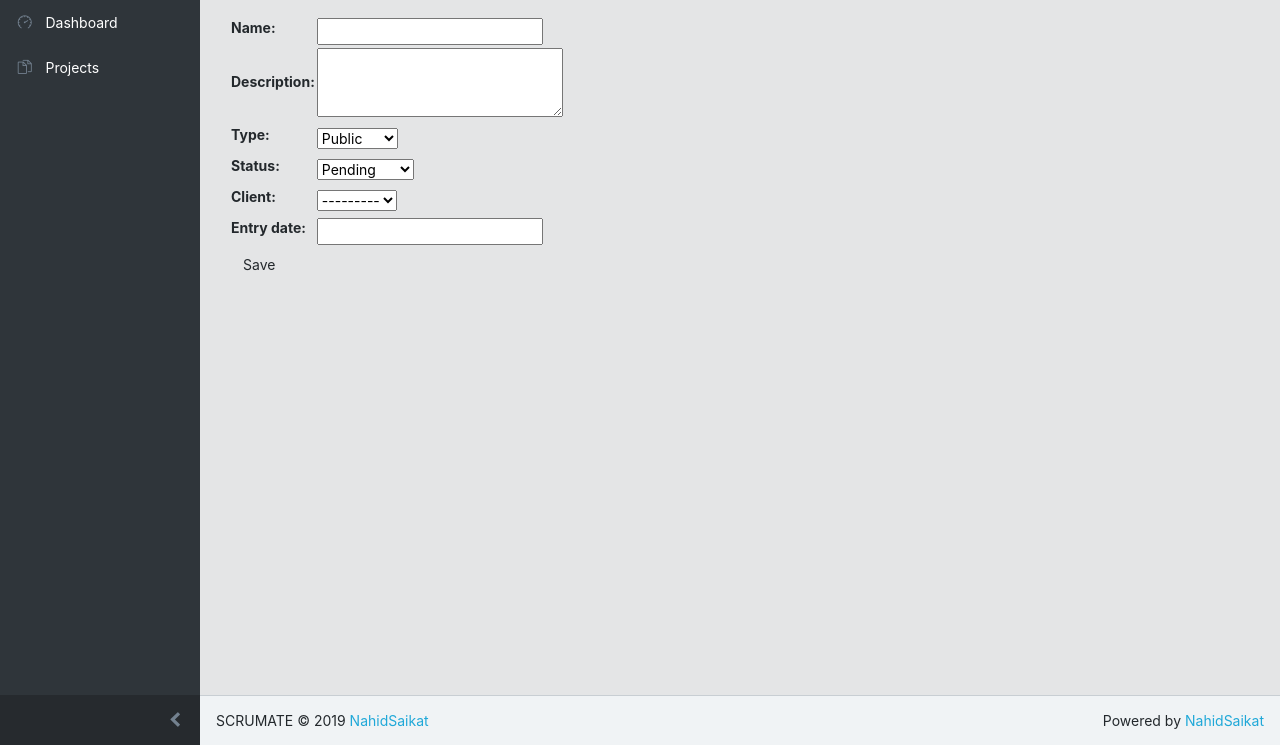
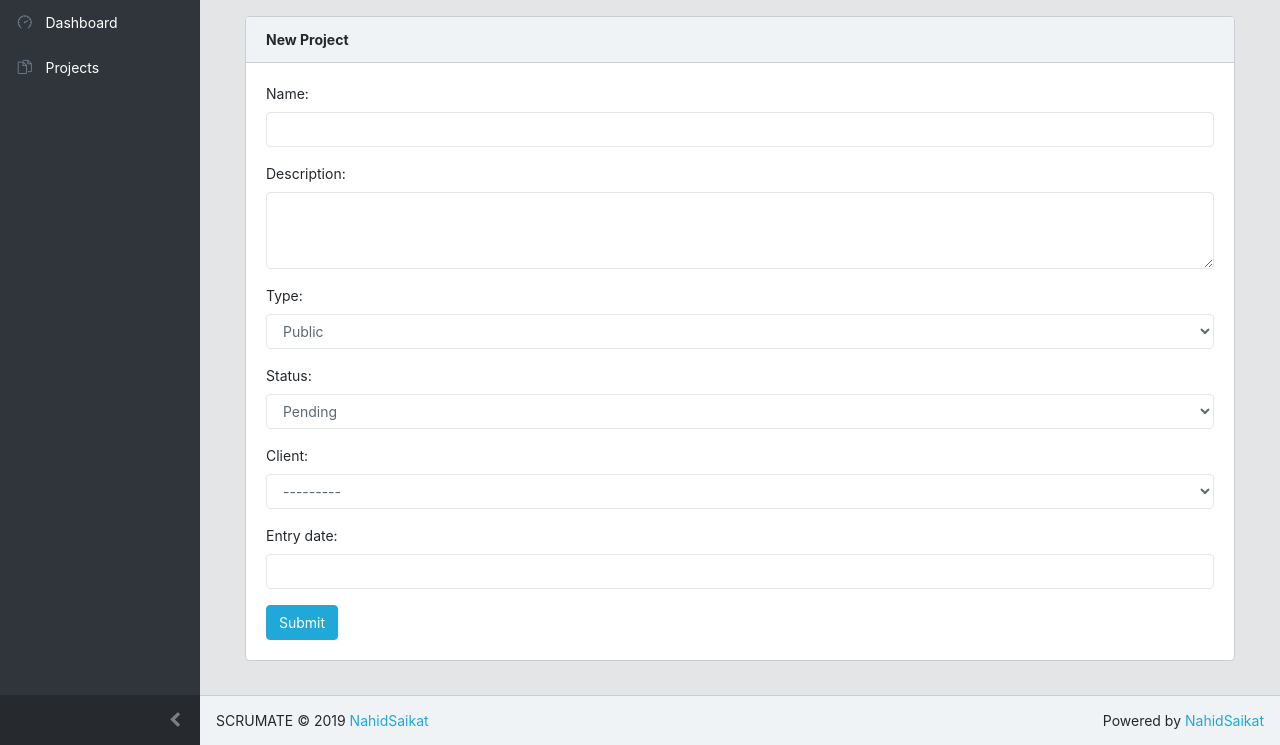
Before and after one commit to nahidsaikat/scrumate, a Django app: page /project/add/ in a window 1280 px wide. Shown: the part 55-800 px from the top of the page. Run offline with Django 3.2, Linux system fonts and the light colour scheme; the visitor is signed in with stand-in values (Sample User, id 1); data comes from the database, SQL or seed files in the repository; some libraries are stand-ins or nearby versions.

Commit message:
<35> Making project add page beautiful.

```diff
--- /dev/null
+++ b/core/templates/includes/form.html
@@ -0,0 +1,38 @@
+{% load widget_tweaks %}
+
+{% for hidden_field in form.hidden_fields %}
+  {{ hidden_field }}
+{% endfor %}
+
+{% if form.non_field_errors %}
+  <div class="alert alert-danger" role="alert">
+    {% for error in form.non_field_errors %}
+      {{ error }}
+    {% endfor %}
+  </div>
+{% endif %}
+
+{% for field in form.visible_fields %}
+  <div class="form-group">
+    {{ field.label_tag }}
+
+    {% if form.is_bound %}
+      {% if field.errors %}
+        {% render_field field class="form-control is-invalid" placeholder=field.text.label %}
+        {% for error in field.errors %}
+          <div class="invalid-feedback">
+            {{ error }}
+          </div>
+        {% endfor %}
+      {% else %}
+        {% render_field field class="form-control is-valid" placeholder=field.text.label %}
+      {% endif %}
+    {% else %}
+      {% render_field field class="form-control" placeholder=field.text.label %}
+    {% endif %}
+
+    {% if field.help_text %}
+      <small class="form-text text-muted">{{ field.help_text }}</small>
+    {% endif %}
+  </div>
+{% endfor %}
--- a/core/templates/projects/project_add.html
+++ b/core/templates/projects/project_add.html
@@ -1,38 +1,23 @@
 {% extends 'index.html' %}
 
 {% block content %}
+
 <form method="post" class="post-form">
     {% csrf_token %}
-    <table>
-    {{ form.as_table }}
-        </table>
-    <button type="submit" class="btn">Save</button>
+    <div class="col-sm-12">
+        <div class="card">
+            <div class="card-header">
+                <strong>New Project</strong>
+            </div>
+            <div class="card-body">
+                <form method="post" novalidate>
+                    {% csrf_token %}
+                    {% include 'includes/form.html' with form=form %}
+                    <button type="submit" class="btn btn-primary">Submit</button>
+                </form>
+            </div>
+        </div>
+    </div>
+</form>
 
-
-    {% comment %}
-    <div class="form-row">
-      <div class="form-group col-md-6 mb-0">
-        {{ form.name }}
-      </div>
-      <div class="form-group col-md-6 mb-0">
-        {{ form.description }}
-      </div>
-    </div>
-    <!--{{ form.address_1|as_crispy_field }}-->
-    <!--{{ form.address_2|as_crispy_field }}-->
-    <!--<div class="form-row">-->
-      <!--<div class="form-group col-md-6 mb-0">-->
-        <!--{{ form.city|as_crispy_field }}-->
-      <!--</div>-->
-      <!--<div class="form-group col-md-4 mb-0">-->
-        <!--{{ form.state|as_crispy_field }}-->
-      <!--</div>-->
-      <!--<div class="form-group col-md-2 mb-0">-->
-        <!--{{ form.zip_code}}-->
-      <!--</div>-->
-    <!--</div>-->
-{% endcomment %}
-
-
-</form>
 {% endblock %}
--- a/scrumate/settings.py
+++ b/scrumate/settings.py
@@ -37,6 +37,7 @@ INSTALLED_APPS = [
     'django.contrib.sessions',
     'django.contrib.messages',
     'django.contrib.staticfiles',
+    'widget_tweaks',
     'core',
 ]
 
```
Also changed, not shown: 2 other files.
